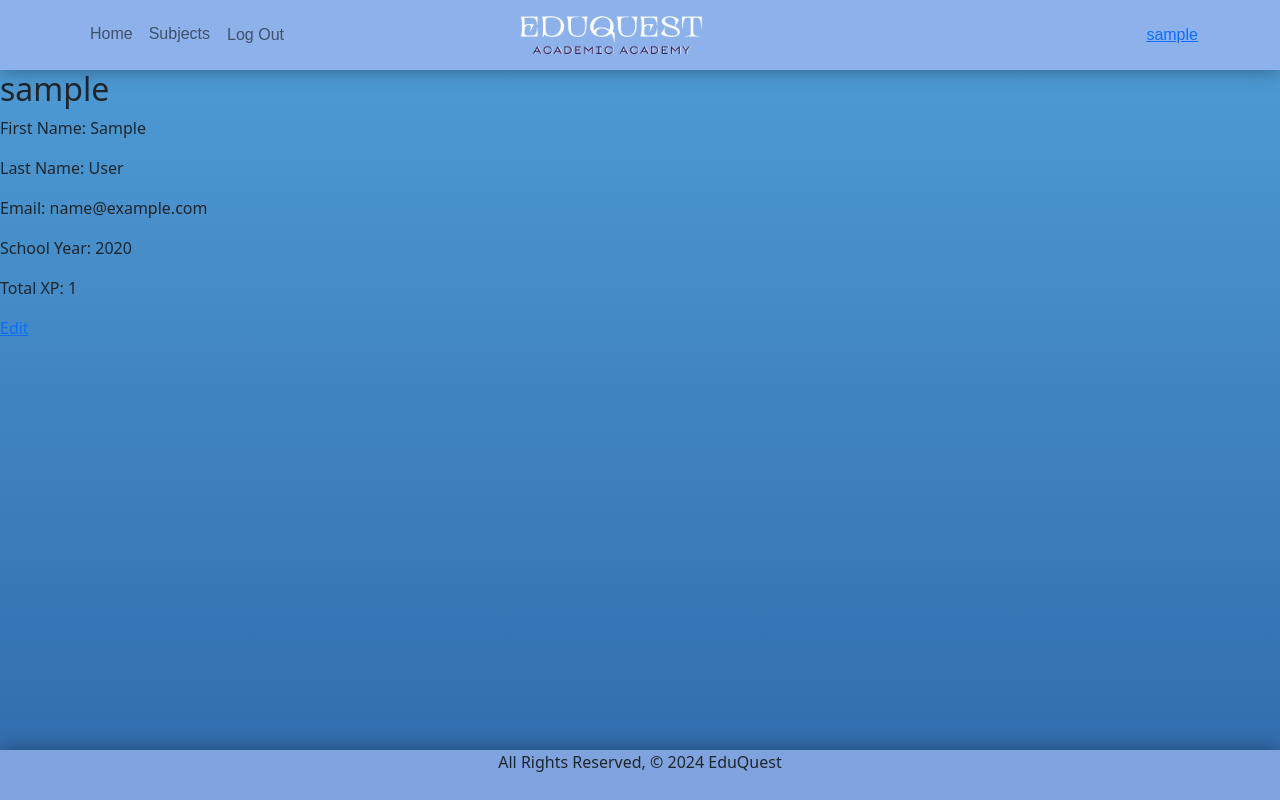
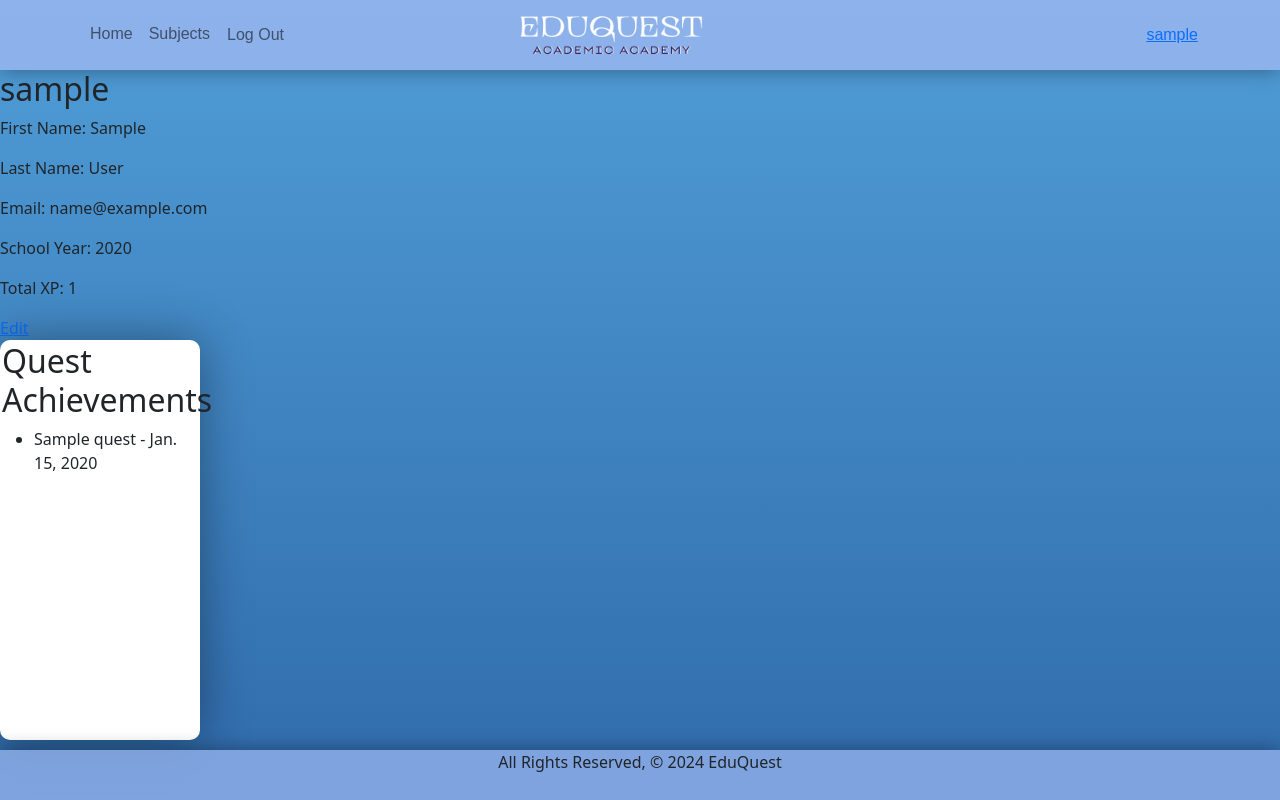
Before and after one commit to GA-EduQuest/EduQuest, a Django app: page /user/1/ in a window 1280 px wide. Run offline with Django 5.2, Linux system fonts and the light colour scheme; tables that the repository leaves empty hold one stand-in row (values such as "Sample post"); some web fonts are replaced.

Commit message:
Add getting started quest logic

```diff
--- a/main_app/templates/user/user_detail.html
+++ b/main_app/templates/user/user_detail.html
@@ -13,4 +13,18 @@
 {% else %}
 <p>Please set up your profile details.</p>
 <a href="#">Add Profile</a>
-{% endif %} {% endblock %}
+{% endif %}
+
+<div class="subject-list">
+  <h2>Quest Achievements</h2>
+  <ul>
+    {% for achievement in achievements %}
+    <li>
+      {{ achievement.quest.name }} - {{ achievement.date_achieved }}
+      </a>
+    </li>
+    {% endfor %}
+  </ul>
+</div>
+
+{% endblock %}
--- a/main_app/views.py
+++ b/main_app/views.py
@@ -24,8 +24,9 @@ def about(request):
 def user_detail(request, user_id):
     user = User.objects.get(id=user_id)
     profile = user.profile
+    achievements = ProfileAchievement.objects.filter(user=user)
     return render(request, 'user/user_detail.html', {
-       'user': user, 'profile': profile
+       'user': user, 'profile': profile, 'achievements': achievements
     })
 
 # def user_update(request):
@@ -87,6 +88,15 @@ def subjects_create(request):
             subject = form.save(commit=False)
             subject.user = request.user
             subject.save()
+            # Check if the user has created any subjects before
+            existing_subjects_count = Subject.objects.filter(user=request.user).exclude(pk=subject.pk).count()
+            # Check if 'Getting Started' quest is not already in achievements
+            getting_started_quest = Quest.objects.get(name='Getting Started')
+            if existing_subjects_count == 0 and not ProfileAchievement.objects.filter(user=request.user, quest=getting_started_quest).exists():
+                # Add 'Getting Started' quest and update XP
+                ProfileAchievement.objects.create(user=request.user, quest=getting_started_quest)
+                request.user.profile.xp += getting_started_quest.xp_earned
+                request.user.profile.save()
             return redirect('subjects_detail', pk=subject.pk)
     else:
         form = SubjectForm()
```
